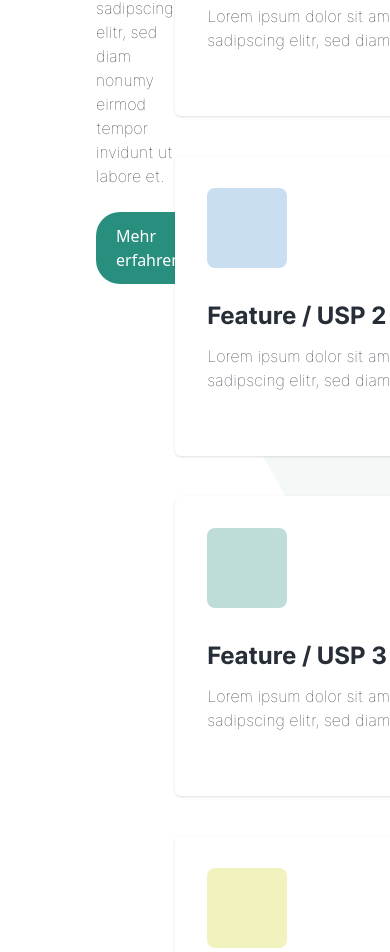
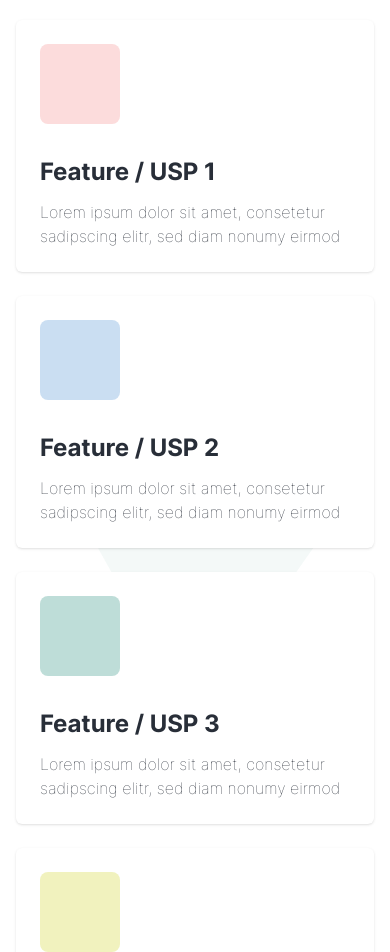
Before and after one commit to CivanErbay/kpbara, a Nuxt app: page / in a window 390 px wide. Shown: the part 1048-2000 px from the top of the page. Built offline with nearby package versions, Linux system fonts and the light colour scheme.

Commit message:
features

```diff
--- a/components/Features.vue
+++ b/components/Features.vue
@@ -1,10 +1,10 @@
 <template>
-  <div class="flex p-24 justify-between">
-    <div class="flex flex-col w-2/5">
+  <div class="flex flex-col md:flex-row py-12 px-4 lg:p-24 justify-between">
+    <div class="flex flex-col md:w-2/5 mb-12">
       <h2 class="font-interbold text-3xl">Features</h2>
       <p class="font-interthin my-6">
-        Lorem ipsum dolor sit amet, consetetur sadipscing elitr, sed
-        diam nonumy eirmod tempor invidunt ut labore et.
+        Lorem ipsum dolor sit amet, consetetur sadipscing elitr, sed diam nonumy
+        eirmod tempor invidunt ut labore et.
       </p>
       <a
         href="#"
@@ -12,58 +12,50 @@
         >Mehr erfahren</a
       >
     </div>
-    <div class="flex flex-wrap gap-10 justify-center relative">
+    <div class="flex flex-wrap gap-6 md:gap-10 justify-center relative">
       <img
         class="absolute top-1/2 left-1/2 transform -translate-x-1/2 -translate-y-1/2"
         src="../assets/images/Rectangle_14.png"
         alt=""
       />
-      <div class="w-[400px] h-[300px] shadow rounded-md p-8 z-10 bg-white">
-        <div
-          class="rounded-lg w-20 h-20 bg-[#F68C8C] opacity-30"
-        ></div>
-        <h3 class="font-interbold text-2xl mt-8 mb-3">
-          Feature / USP 1
-        </h3>
+      <div
+        class="w-[400px] md:h-[300px] shadow rounded-md p-6 md:p-8 z-10 bg-white"
+      >
+        <div class="rounded-lg w-20 h-20 bg-[#F68C8C] opacity-30"></div>
+        <h3 class="font-interbold text-2xl mt-8 mb-3">Feature / USP 1</h3>
         <p class="font-interthin">
-          Lorem ipsum dolor sit amet, consetetur sadipscing elitr, sed
-          diam nonumy eirmod
+          Lorem ipsum dolor sit amet, consetetur sadipscing elitr, sed diam
+          nonumy eirmod
         </p>
       </div>
-      <div class="w-[400px] h-[300px] shadow rounded-md p-8 z-10 bg-white">
-        <div
-          class="rounded-lg w-20 h-20 bg-[#4F92D4] opacity-30"
-        ></div>
-        <h3 class="font-interbold text-2xl mt-8 mb-3">
-          Feature / USP 2
-        </h3>
+      <div
+        class="w-[400px] md:h-[300px] shadow rounded-md p-6 md:p-8 z-10 bg-white"
+      >
+        <div class="rounded-lg w-20 h-20 bg-[#4F92D4] opacity-30"></div>
+        <h3 class="font-interbold text-2xl mt-8 mb-3">Feature / USP 2</h3>
         <p class="font-interthin">
-          Lorem ipsum dolor sit amet, consetetur sadipscing elitr, sed
-          diam nonumy eirmod
+          Lorem ipsum dolor sit amet, consetetur sadipscing elitr, sed diam
+          nonumy eirmod
         </p>
       </div>
-      <div class="w-[400px] h-[300px] shadow rounded-md p-8 z-10 bg-white">
-        <div
-          class="rounded-lg w-20 h-20 bg-[#288E7E] opacity-30"
-        ></div>
-        <h3 class="font-interbold text-2xl mt-8 mb-3">
-          Feature / USP 3
-        </h3>
+      <div
+        class="w-[400px] md:h-[300px] shadow rounded-md p-6 md:p-8 z-10 bg-white"
+      >
+        <div class="rounded-lg w-20 h-20 bg-[#288E7E] opacity-30"></div>
+        <h3 class="font-interbold text-2xl mt-8 mb-3">Feature / USP 3</h3>
         <p class="font-interthin">
-          Lorem ipsum dolor sit amet, consetetur sadipscing elitr, sed
-          diam nonumy eirmod
+          Lorem ipsum dolor sit amet, consetetur sadipscing elitr, sed diam
+          nonumy eirmod
         </p>
       </div>
-      <div class="w-[400px] h-[300px] shadow rounded-md p-8 z-10 bg-white">
-        <div
-          class="rounded-lg w-20 h-20 bg-[#D1D429] opacity-30"
-        ></div>
-        <h3 class="font-interbold text-2xl mt-8 mb-3">
-          Feature / USP 4
-        </h3>
+      <div
+        class="w-[400px] md:h-[300px] shadow rounded-md p-6 md:p-8 z-10 bg-white"
+      >
+        <div class="rounded-lg w-20 h-20 bg-[#D1D429] opacity-30"></div>
+        <h3 class="font-interbold text-2xl mt-8 mb-3">Feature / USP 4</h3>
         <p class="font-interthin">
-          Lorem ipsum dolor sit amet, consetetur sadipscing elitr, sed
-          diam nonumy eirmod
+          Lorem ipsum dolor sit amet, consetetur sadipscing elitr, sed diam
+          nonumy eirmod
         </p>
       </div>
     </div>
```
